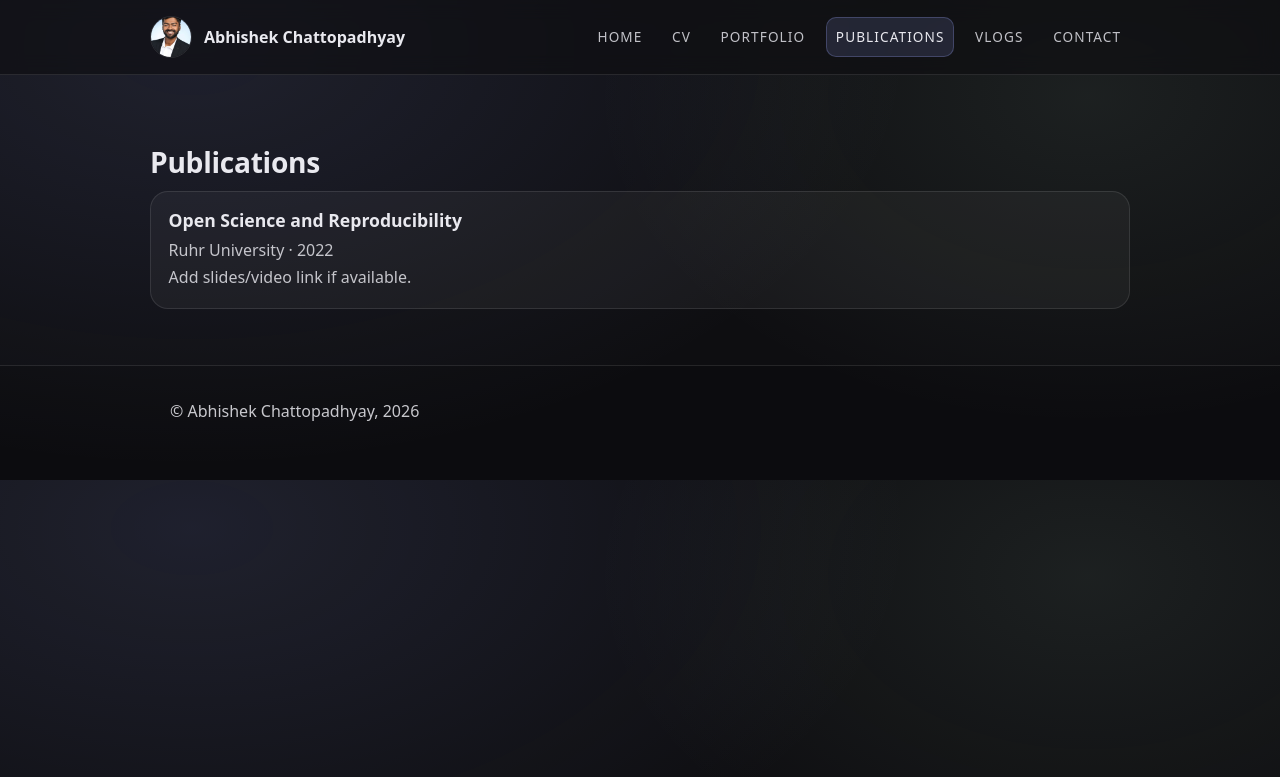
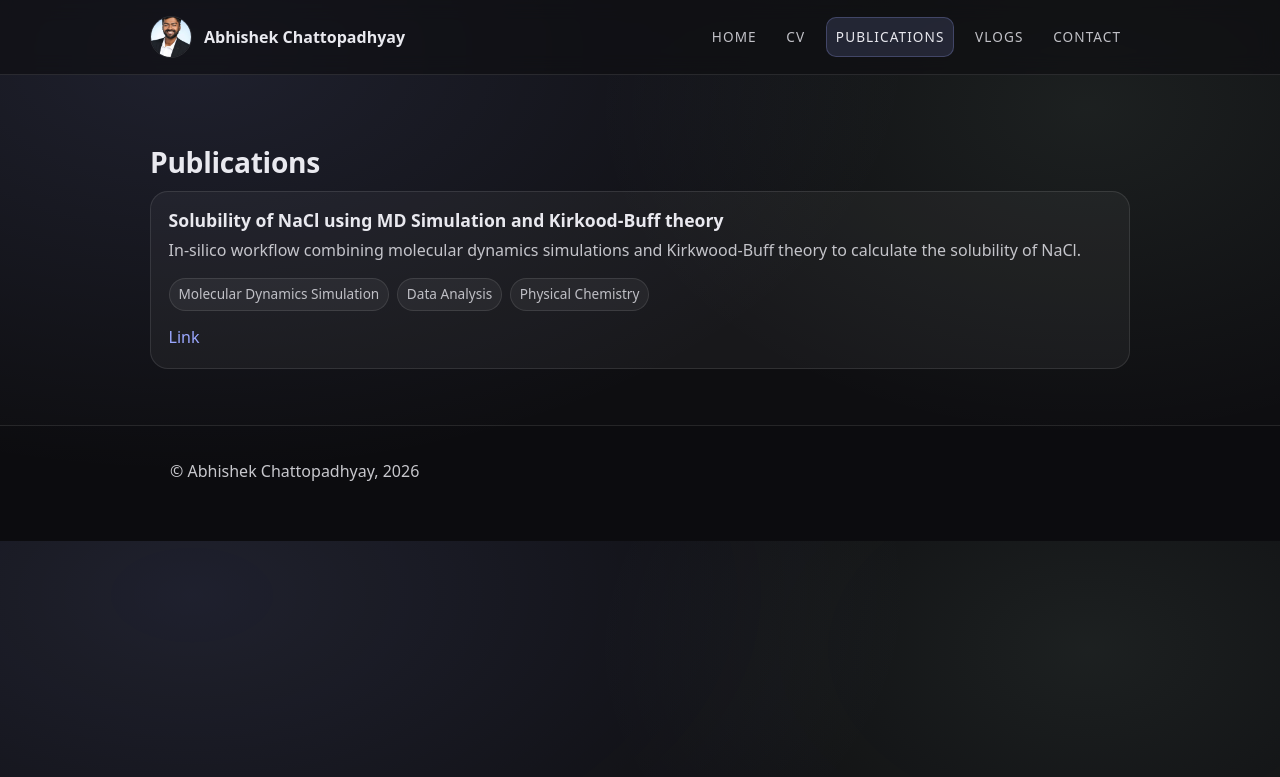
Before and after one commit to abhishek-chattopadhyay/home, a Jekyll site: the page built from publications.md, in a window 1280 px wide. Shown: the top 777 px of the page. Built offline with Jekyll 4.4.1, drawn with Linux system fonts in a browser that asks for light colours.

Commit message:
Updated publications.md

```diff
--- a/_layouts/default.html
+++ b/_layouts/default.html
@@ -34,7 +34,7 @@
         <nav class="nav">
           <a class="nav-link {% if page.url == '/' %}active{% endif %}" href="{{ '/' | relative_url }}">Home</a>
           <a class="nav-link {% if page.url contains '/cv' %}active{% endif %}" href="{{ '/cv' | relative_url }}">CV</a>
-          <a class="nav-link {% if page.url contains '/portfolio' %}active{% endif %}" href="{{ '/portfolio' | relative_url }}">Portfolio</a>
+          <!-- <a class="nav-link {% if page.url contains '/portfolio' %}active{% endif %}" href="{{ '/portfolio' | relative_url }}">Portfolio</a> -->
           <a class="nav-link {% if page.url contains '/publications' %}active{% endif %}" href="{{ '/publications' | relative_url }}">Publications</a>
           <a class="nav-link {% if page.url contains '/vlogs' %}active{% endif %}" href="{{ '/vlogs' | relative_url }}">Vlogs</a>
           <a class="nav-link {% if page.url contains '/contact' %}active{% endif %}" href="{{ '/contact' | relative_url }}">Contact</a>
--- a/publications.md
+++ b/publications.md
@@ -7,7 +7,14 @@ permalink: /publications/
 ## Publications
 
   <div class="card">
-    <h3>Open Science and Reproducibility</h3>
-    <p class="muted">Ruhr University · 2022</p>
-    <p>Add slides/video link if available.</p>
+    <h3>Solubility of NaCl using MD Simulation and Kirkood-Buff theory</h3>
+    <p>In-silico workflow combining molecular dynamics simulations and Kirkwood-Buff theory to calculate the solubility of NaCl.</p>
+    <div class="tags">
+      <span class="tag">Molecular Dynamics Simulation</span>
+      <span class="tag">Data Analysis</span>
+      <span class="tag">Physical Chemistry</span>
+    </div>
+    <p class="muted" style="margin-top:0.85rem;">
+       <a href="https://doi.org/10.1063/5.0264104">Link</a>
+    </p>
   </div>
```
Also changed, not shown: portfolio.md (+0 -13 lines).
